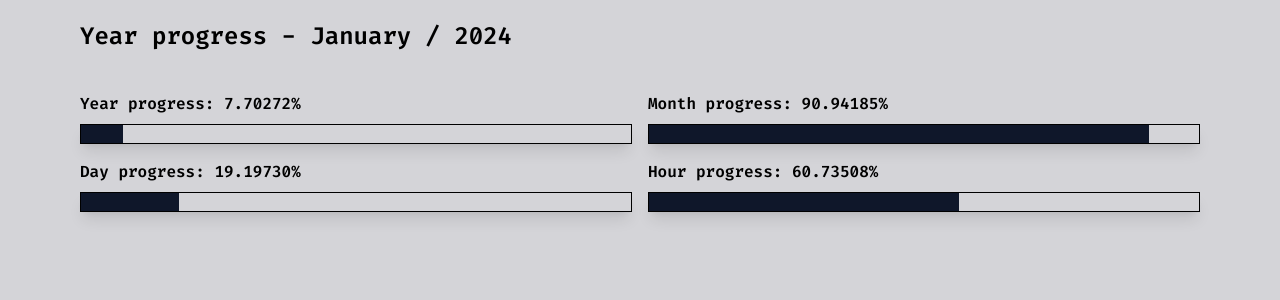
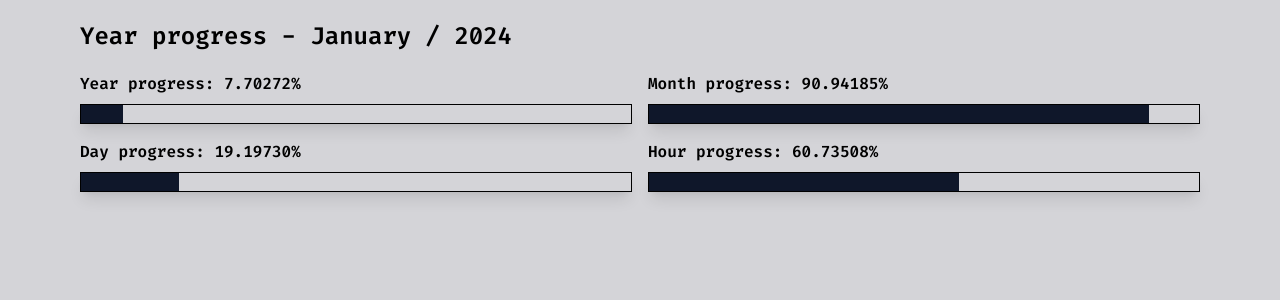
Before and after one commit to 2giosangmitom/year-progress, a Next.js app: page / in a window 1280 px wide. Shown: the top 300 px of the page. Built offline with nearby package versions, Linux system fonts and the light colour scheme.

Commit message:
update style

```diff
--- a/app/page.jsx
+++ b/app/page.jsx
@@ -10,13 +10,13 @@ export default function Home() {
 
 	return (
 		<>
-			<header className="sm:mt-5">
+			<header className="sm:mt-5 mt-4">
 				<h1 className="xl:text-2xl xl:font-bold sm:text-lg">
 					Year progress - {month} / {year}
 				</h1>
 			</header>
 
-			<main className="xl:grid xl:grid-cols-2 gap-4 mt-10">
+			<main className="xl:grid xl:grid-cols-2 gap-4 mt-5">
 				<YearProgress />
 				<MonthProgress />
 				<DayProgress />
```
Also changed, not shown: components/Graph.jsx (deleted).
